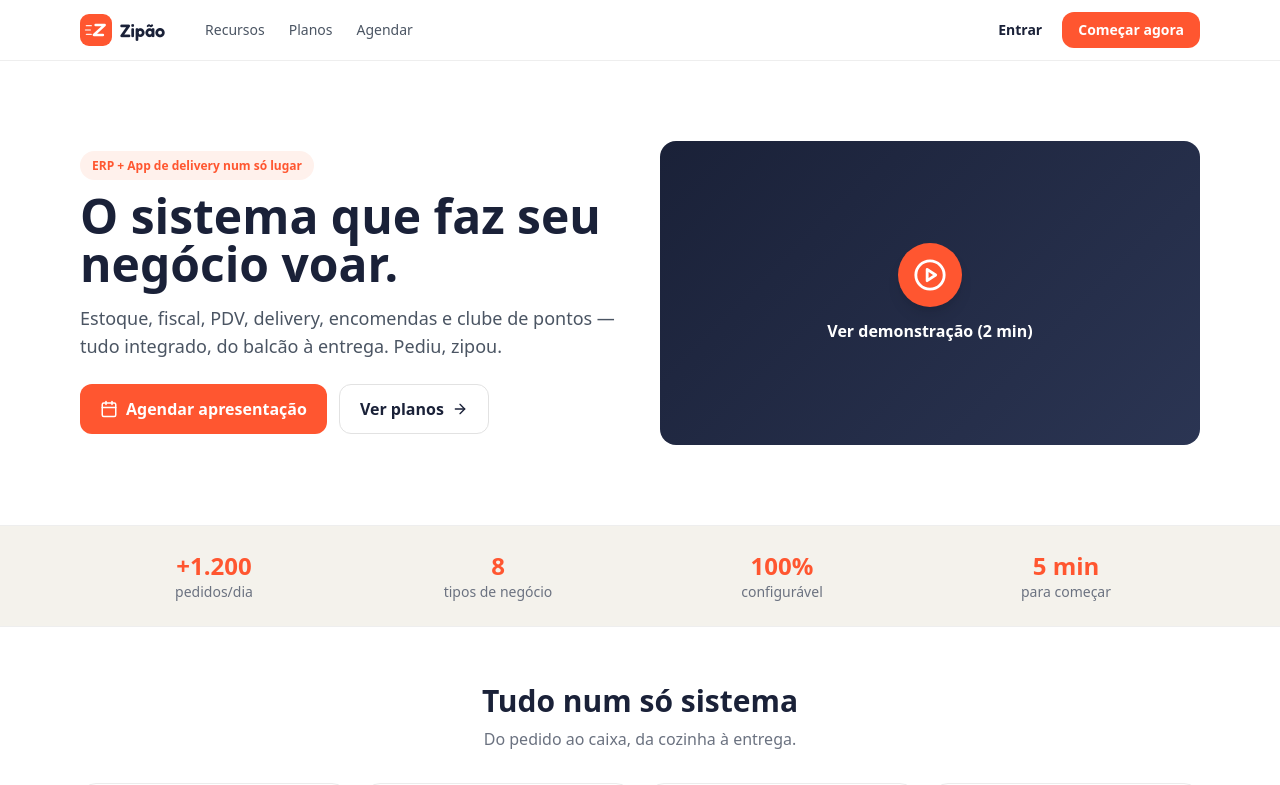
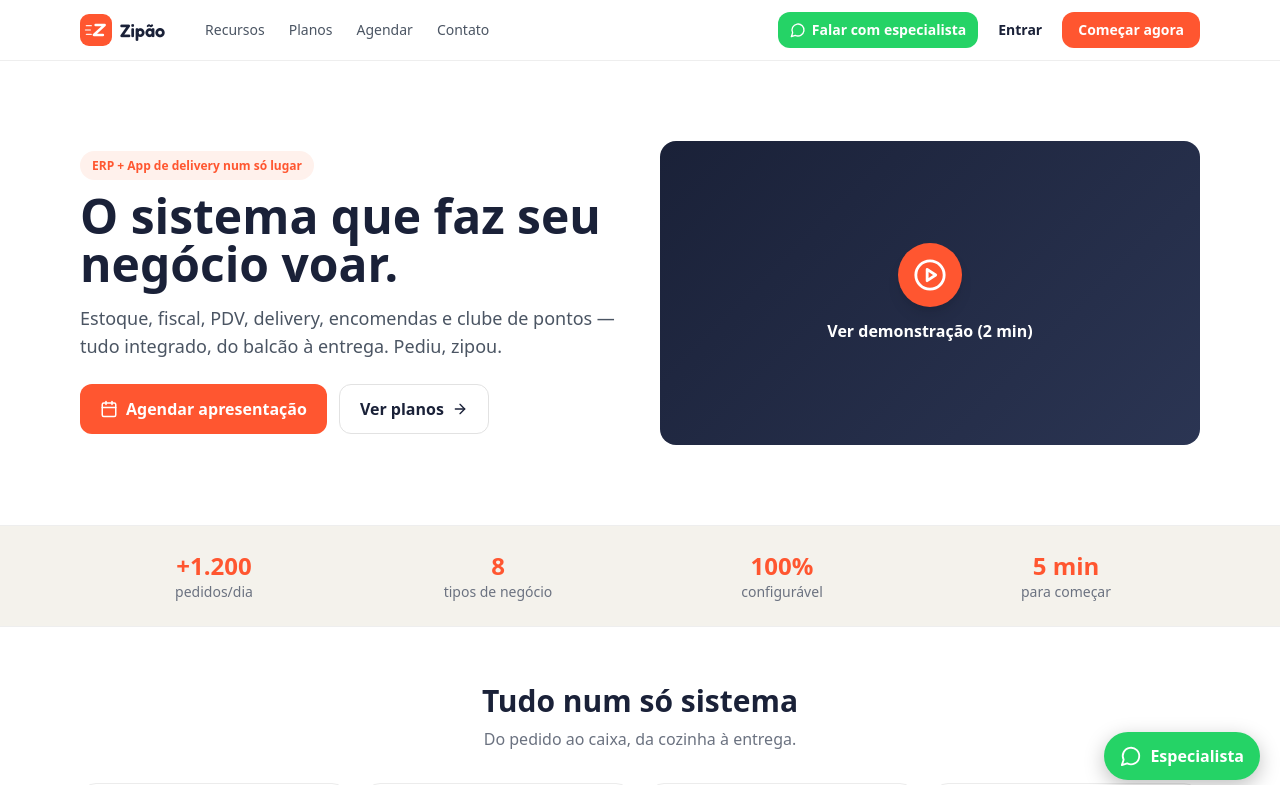
Before and after one commit to moshecaminha/zipao-web, a React (Vite) app: page / in a window 1280 px wide. Shown: the top 785 px of the page. Built offline with nearby package versions, Linux system fonts and the light colour scheme.

Commit message:
Add files via upload

```diff
--- a/src/App.jsx
+++ b/src/App.jsx
@@ -1,7 +1,7 @@
 import React, { useState, useEffect, useRef } from "react";
 import {
   LayoutDashboard, ShoppingCart, Boxes, ClipboardList, Printer, Calendar, Truck,
-  Users, Gift, Wallet, MessageCircle, UserCog, Plug, BarChart3, Utensils, Coffee,
+  Users, Gift, Wallet, MessageCircle, UserCog, Plug, BarChart3, Utensils, Coffee, Mail,
   Beef, Pizza, Cake, Croissant, Scale, Search, Bell, X, Check, Plus, Minus,
   CreditCard, QrCode, Banknote, AlertTriangle, ArrowRight, Upload, CheckCircle2,
   Circle, Clock, MapPin, LogOut, ShieldCheck, TrendingUp, Power, Menu, Store,
@@ -284,15 +284,24 @@ function PlanCard({ p, onChoose }) {
 function Landing({ onLogin, onCliente, toast }) {
   const [video, setVideo] = useState(false);
   const [ag, setAg] = useState({ nome: "", neg: "", tel: "", dia: "" });
+  const [ct, setCt] = useState({ nome: "", email: "", msg: "" });
+  const WA = "https://wa.me/5581981968644?text=" + encodeURIComponent("Olá! Quero falar com um especialista do Zipão.");
+  const enviarContato = () => {
+    if (!ct.nome || !ct.msg) return toast("Preencha seu nome e a mensagem");
+    const assunto = encodeURIComponent("Contato Zipão — " + ct.nome);
+    const corpo = encodeURIComponent("Nome: " + ct.nome + "\nE-mail: " + ct.email + "\n\nMensagem:\n" + ct.msg);
+    window.location.href = "mailto:wilsonneri@hotmail.com?cc=moshe.caminha@gmail.com&subject=" + assunto + "&body=" + corpo;
+  };
   return (
     <div style={{ background: "#fff" }}>
       <header className="sticky top-0 z-40 border-b" style={{ background: "rgba(255,255,255,.92)", backdropFilter: "blur(8px)", borderColor: "#EEE" }}>
         <div className="max-w-6xl mx-auto px-4 py-3 flex items-center gap-4">
           <div className="flex items-center gap-2"><ZipIcon size={32} /><span className="font-bold text-lg" style={{ color: NAVY, fontFamily: "Fredoka, sans-serif" }}>Zipão</span></div>
           <nav className="hidden md:flex items-center gap-6 ml-6 text-sm font-medium" style={{ color: "#4B5563" }}>
-            <a href="#recursos">Recursos</a><a href="#planos">Planos</a><a href="#agendar">Agendar</a>
+            <a href="#recursos">Recursos</a><a href="#planos">Planos</a><a href="#agendar">Agendar</a><a href="#contato">Contato</a>
           </nav>
           <div className="ml-auto flex items-center gap-2">
+            <a href={WA} target="_blank" rel="noopener noreferrer" className="hidden sm:inline-flex text-sm font-semibold px-3 py-2 rounded-xl items-center gap-1.5" style={{ background: "#25D366", color: "#fff" }}><MessageCircle size={16} />Falar com especialista</a>
             <button onClick={onLogin} className="text-sm font-semibold px-3 py-2 rounded-xl" style={{ color: NAVY }}>Entrar</button>
             <a href="#planos" className="text-sm font-semibold px-4 py-2 rounded-xl" style={{ background: ORANGE, color: "#fff" }}>Começar agora</a>
           </div>
@@ -390,6 +399,25 @@ function Landing({ onLogin, onCliente, toast }) {
         </div>
       </section>
 
+      <section id="contato" className="max-w-6xl mx-auto px-4 py-14 grid md:grid-cols-2 gap-10 items-center">
+        <div>
+          <h2 className="text-3xl font-bold" style={{ color: NAVY }}>Fale com um especialista</h2>
+          <p className="mt-3" style={{ color: "#4B5563" }}>Tire suas dúvidas e veja como o Zipão se encaixa no seu negócio. Resposta rápida pelo WhatsApp.</p>
+          <a href={WA} target="_blank" rel="noopener noreferrer" className="mt-5 inline-flex items-center gap-2 rounded-xl font-semibold px-5 py-3" style={{ background: "#25D366", color: "#fff" }}><MessageCircle size={18} />Falar no WhatsApp · (81) 98196-8644</a>
+          <p className="text-sm mt-3" style={{ color: "#9AA0A6" }}>Ou envie uma mensagem pelo formulário ao lado.</p>
+        </div>
+        <Card className="p-6">
+          <label className="text-sm font-medium" style={{ color: NAVY }}>Seu nome</label>
+          <input value={ct.nome} onChange={(e) => setCt({ ...ct, nome: e.target.value })} className="w-full mt-1 mb-3 px-3 py-2.5 rounded-xl border text-sm outline-none" style={{ borderColor: "#E2E2E2" }} />
+          <label className="text-sm font-medium" style={{ color: NAVY }}>Seu e-mail</label>
+          <input value={ct.email} onChange={(e) => setCt({ ...ct, email: e.target.value })} type="email" className="w-full mt-1 mb-3 px-3 py-2.5 rounded-xl border text-sm outline-none" style={{ borderColor: "#E2E2E2" }} />
+          <label className="text-sm font-medium" style={{ color: NAVY }}>Mensagem</label>
+          <textarea value={ct.msg} onChange={(e) => setCt({ ...ct, msg: e.target.value })} rows={4} className="w-full mt-1 mb-3 px-3 py-2.5 rounded-xl border text-sm outline-none resize-none" style={{ borderColor: "#E2E2E2" }} />
+          <Btn className="w-full" icon={Mail} onClick={enviarContato}>Enviar mensagem</Btn>
+          <p className="text-xs mt-2 text-center" style={{ color: "#9AA0A6" }}>Abre seu e-mail para enviar a wilsonneri@hotmail.com</p>
+        </Card>
+      </section>
+
       <footer className="max-w-6xl mx-auto px-4 py-8 flex flex-col md:flex-row items-center justify-between gap-3">
         <div className="flex items-center gap-2"><ZipIcon size={26} /><span className="font-bold" style={{ color: NAVY, fontFamily: "Fredoka, sans-serif" }}>Zipão</span></div>
         <p className="text-sm" style={{ color: "#9AA0A6" }}>Pediu, zipou. · contato@zipao.com.br</p>
@@ -397,6 +425,7 @@ function Landing({ onLogin, onCliente, toast }) {
       </footer>
 
       {video && <VideoModal onClose={() => setVideo(false)} />}
+      <a href={WA} target="_blank" rel="noopener noreferrer" aria-label="Falar com especialista no WhatsApp" className="fixed bottom-5 right-5 z-50 rounded-full flex items-center gap-2 px-4 py-3 font-semibold shadow-lg" style={{ background: "#25D366", color: "#fff", boxShadow: "0 6px 20px rgba(0,0,0,.25)" }}><MessageCircle size={22} /><span className="hidden sm:inline">Especialista</span></a>
     </div>
   );
 }
```
